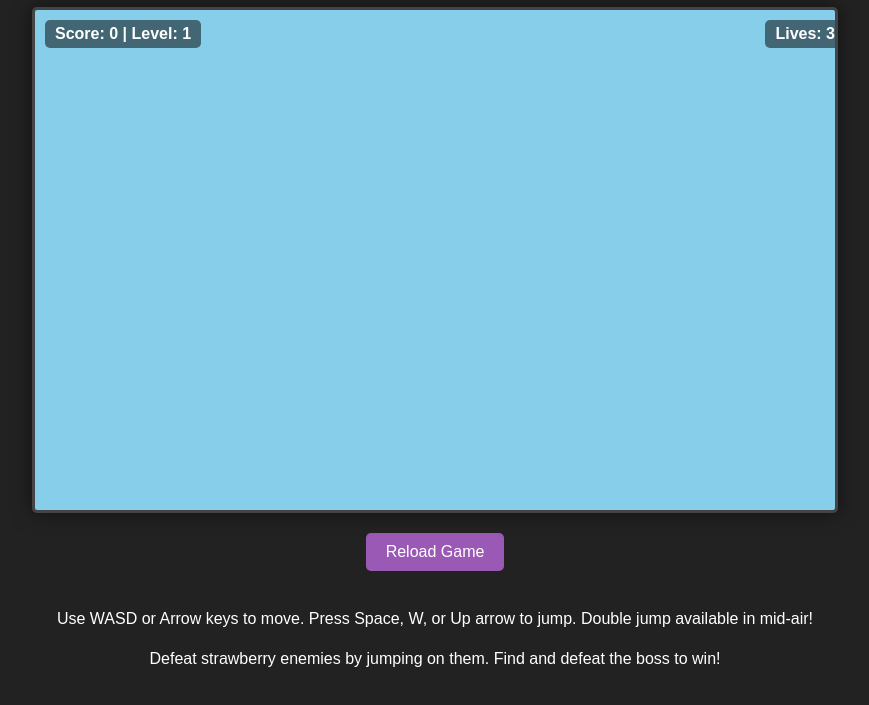
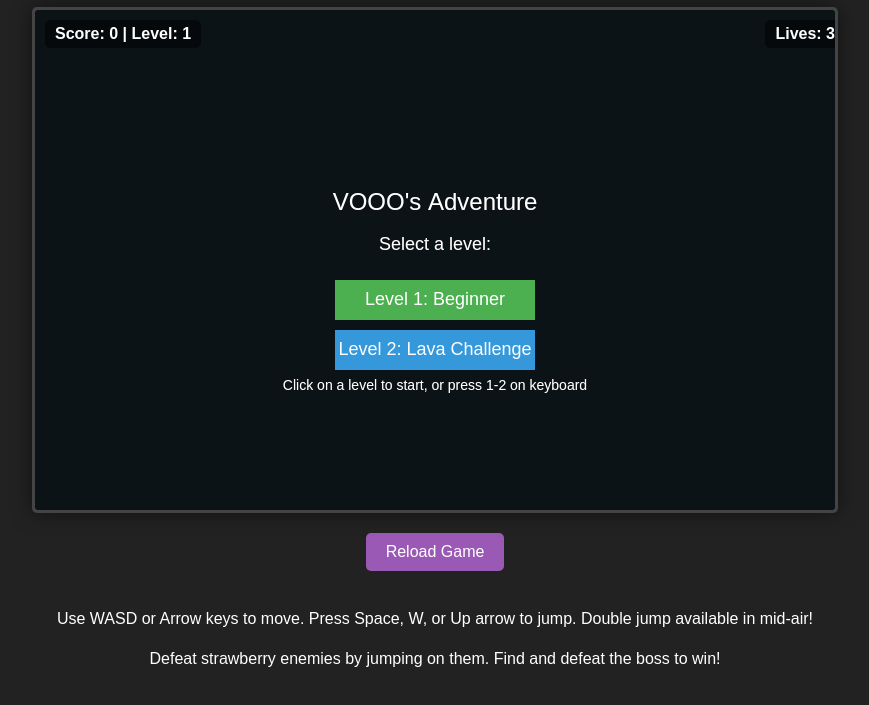
Before and after one commit to pnz1990/vooo-game, a plain HTML site: page index.html in a window 1280 px wide. Shown: the part 87-792 px from the top of the page, without its empty margins (205-1074 px from the left). Drawn offline with Linux system fonts and the light colour scheme.

Commit message:
Fix syntax error: remove extra closing bracket

```diff
--- a/game.js
+++ b/game.js
@@ -458,7 +458,6 @@ function initLevel() {
             }
         }
     }
-    }
 
     // Add platforms - more of them and more varied
     for (let i = 0; i < 40; i++) {
--- a/index.html
+++ b/index.html
@@ -108,7 +108,7 @@
     </div>
 
     <!-- Add a version parameter to prevent caching -->
-    <script src="game.js?v=1.0.4"></script>
+    <script src="game.js?v=1.0.5"></script>
 
     <script>
         // Force reload without cache
```
